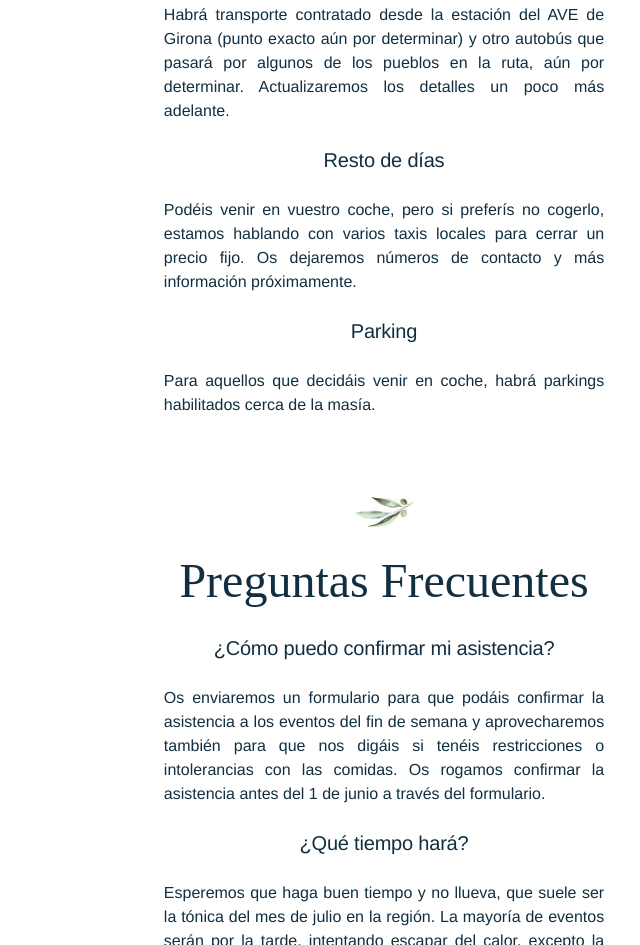
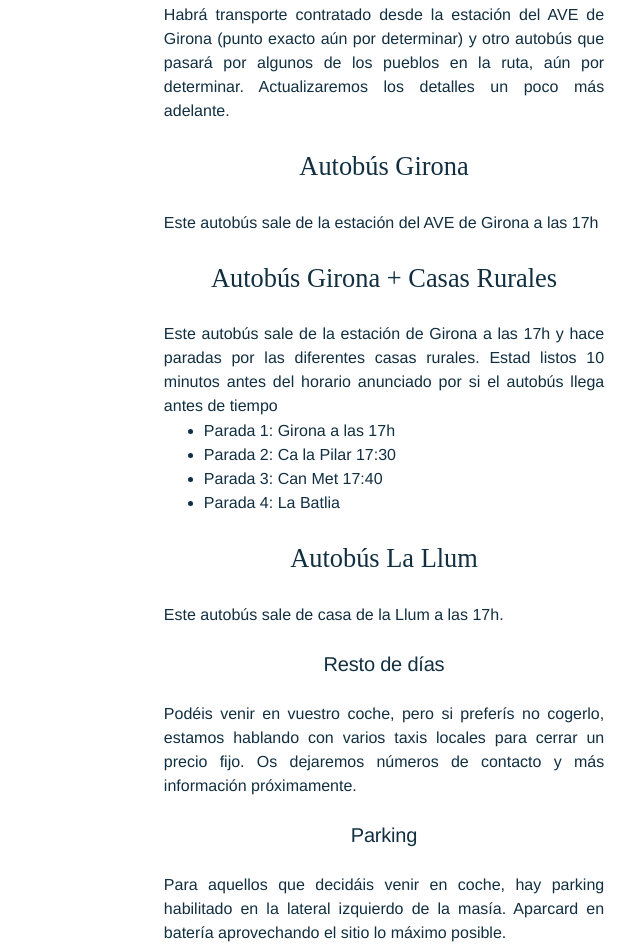
Before and after one commit to anayandoni/anayandoni.github.io, a plain HTML site: page index.html in a window 1280 px wide. Shown: the part 3244-4189 px from the top of the page, without its empty margins (640-1280 px from the left). Drawn offline with nearby package versions, Linux system fonts and the light colour scheme; a web font is replaced by a local one.

Commit message:
Update last minute info

```diff
--- a/index.html
+++ b/index.html
@@ -73,7 +73,7 @@
                         schedule
                     </span>
                     <div class="schedule-info-detail">
-                        <p> 17h - 23h</p>
+                        <p> 20h - 23h</p>
                     </div>
                 </div>
                 <div class="schedule-info">
@@ -103,7 +103,7 @@
                         schedule
                     </span>
                     <div class="schedule-info-detail">
-                        <p> 18h - 24h</p>
+                        <p> 20h - 1:30h</p>
                     </div>
                 </div>
                 <div class="schedule-info">
@@ -176,7 +176,7 @@
                         schedule
                     </span>
                     <div class="schedule-info-detail">
-                        <p> 14h - 20h</p>
+                        <p> 13:30h - 17h</p>
                     </div>
                 </div>
                 <div class="schedule-info">
@@ -198,13 +198,27 @@
                     otro autobús que pasará por algunos de los pueblos en la ruta, aún por determinar.
                     Actualizaremos los detalles un poco más adelante.
                 </p>
+                <h3>Autobús Girona</h3>
+                <p>Este autobús sale de la estación del AVE de Girona a las 17h</p>
+                <h3>Autobús Girona + Casas Rurales</h3>
+                <p>Este autobús sale de la estación de Girona a las 17h y hace paradas por las diferentes casas rurales.
+                    Estad listos 10 minutos antes del horario anunciado por si el autobús llega antes de tiempo</p>
+                <ul>
+                    <li>Parada 1: Girona a las 17h</li>
+                    <li>Parada 2: Ca la Pilar 17:30</li>
+                    <li>Parada 3: Can Met 17:40</li>
+                    <li>Parada 4: La Batlia</li>
+                </ul>
+                <h3>Autobús La Llum</h3>
+                <p>Este autobús sale de casa de la Llum a las 17h.</p>
                 <h2>Resto de días</h2>
                 <p>Podéis venir en vuestro coche, pero si preferís no cogerlo, estamos hablando con varios taxis locales
                     para cerrar un precio fijo.
                     Os dejaremos números de contacto y más información próximamente.
                 </p>
                 <h2>Parking</h2>
-                <p>Para aquellos que decidáis venir en coche, habrá parkings habilitados cerca de la masía.
+                <p>Para aquellos que decidáis venir en coche, hay parking habilitado en la lateral izquierdo de la masía.
+                    Aparcard en batería aprovechando el sitio lo máximo posible.
                 </p>
             </div>
         </div>
--- a/style.css
+++ b/style.css
@@ -138,6 +138,9 @@ h2 {
     line-height: 1.35;
 }
 
+h3 {
+    font-size: 1.65rem;
+}
 header,
 #content {
     height: 100%
```
